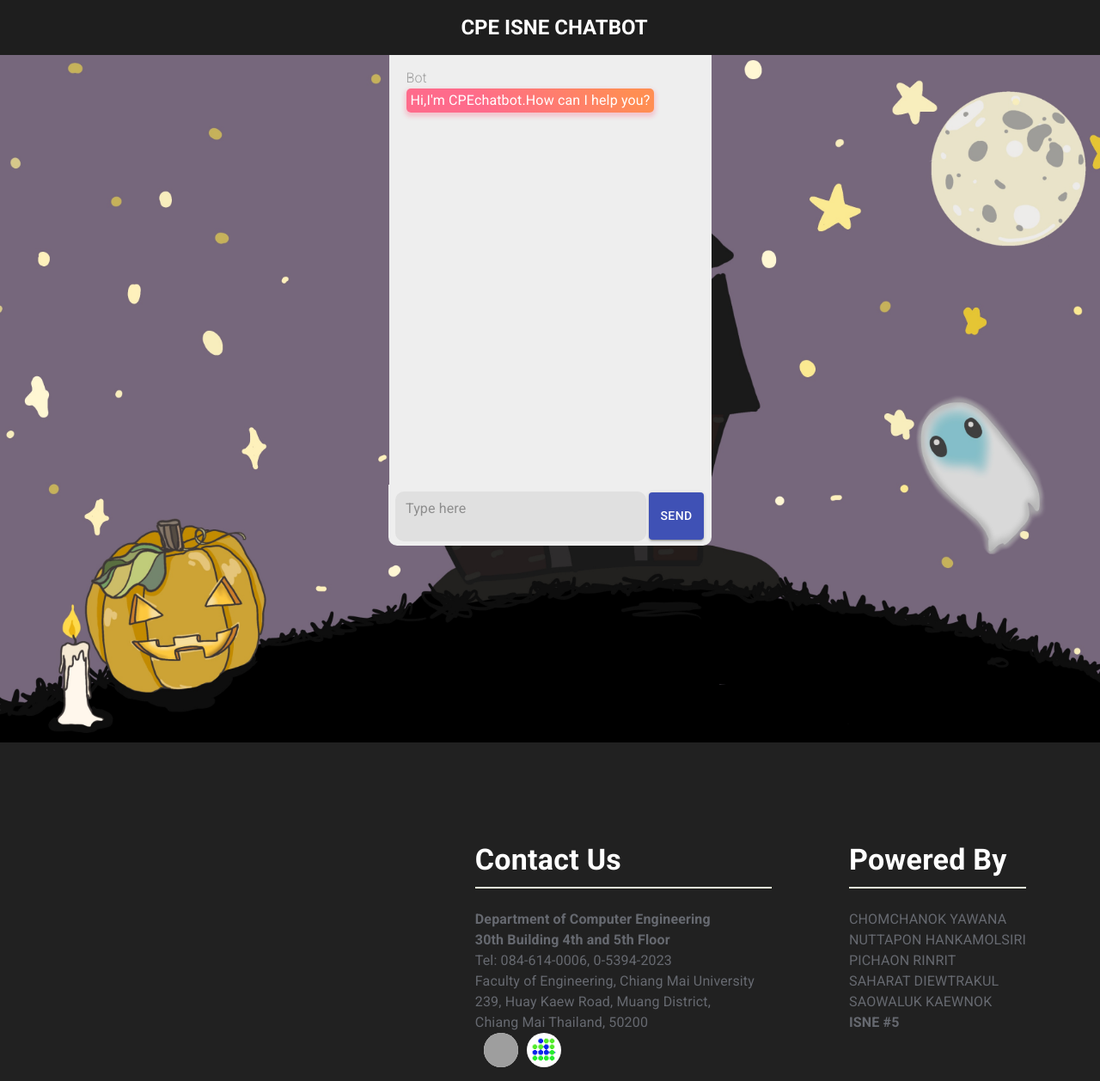
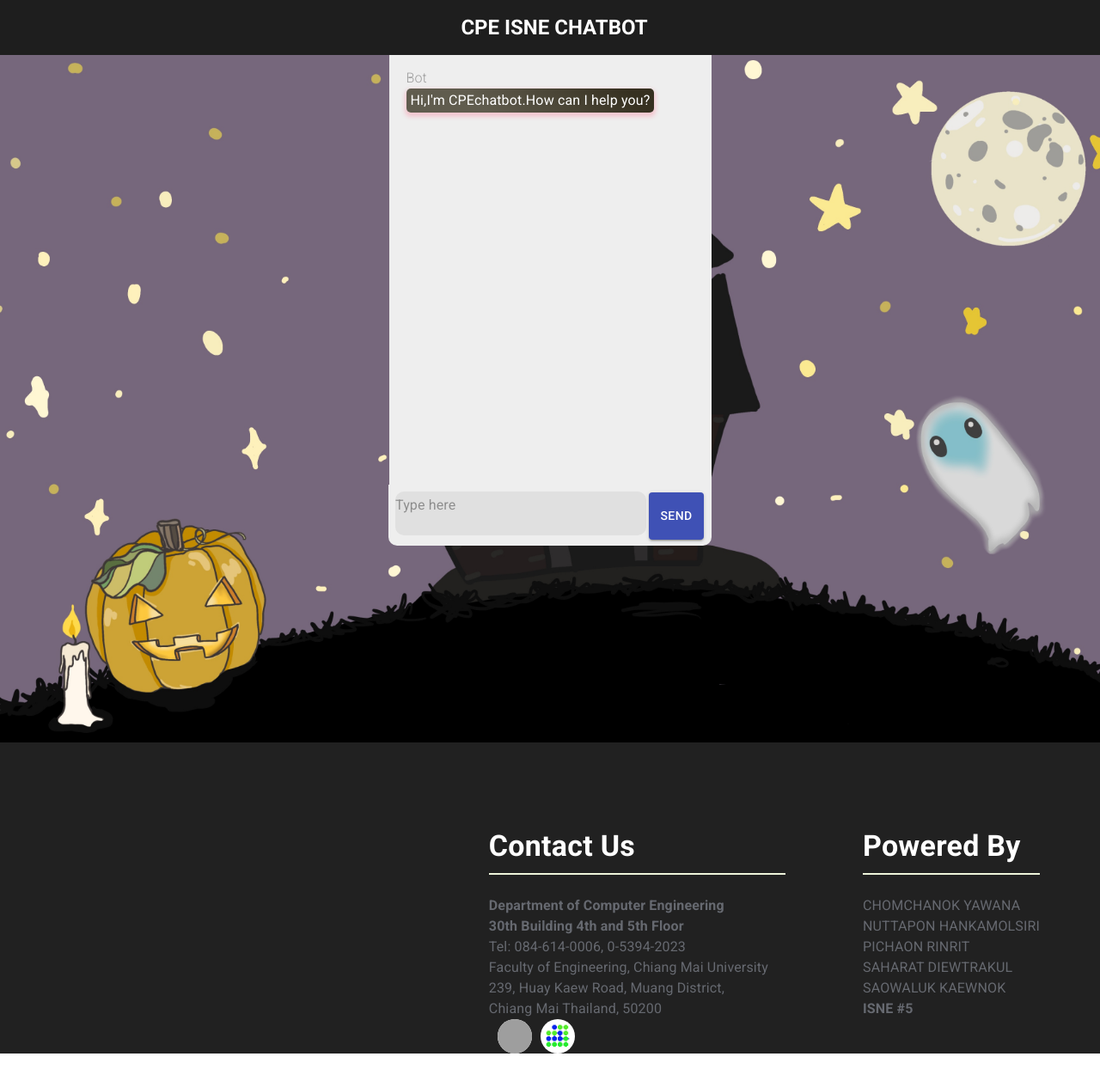
Before and after one commit to FkySaharat/CpeIsneChatbot, a React (Create React App) app: page / in a window 1280 px wide. Shown: the whole page at 86% size. After the commit the page ends 1226 px from the top, so only its background shows below. Built offline with nearby package versions, Linux system fonts and the light colour scheme; grey boxes are pictures that could not be loaded.

Commit message:
color change

```diff
--- a/package.json
+++ b/package.json
@@ -8,7 +8,8 @@
     "react": "^16.11.0",
     "react-dom": "^16.10.2",
     "react-scripts": "3.2.0",
-    "react-scroll": "^1.7.14"
+    "react-scroll": "^1.7.14",
+    "styled-components": "^4.4.1"
   },
   "scripts": {
     "start": "react-scripts start",
--- a/src/App.js
+++ b/src/App.js
@@ -1,6 +1,5 @@
 import React, { Component, Fragment } from 'react';
 import {Chatbot,Navbar,Footer} from './components';
-
 
 export default class extends Component{
   constructor(){
@@ -24,14 +23,22 @@
   };
 
   render(){
-    //const isMobile =this.state.width <= 500;
+    const isMobile =this.state.width <= 500;
+    console.log(this.state.width);
+
+
+    //if(this.state.width>500){
 
       return(
-      <Fragment>
+        <Fragment position="realtive">
           <Navbar/>
           <Chatbot/>
           <Footer/>
         </Fragment>
       );
+    //}
+    //else{
+
+    //}
   }
 }
--- a/src/components/Footer.jsx
+++ b/src/components/Footer.jsx
@@ -32,11 +32,11 @@
 
   },
   footer: {
-    padding: theme.spacing(2),
+    //padding: theme.spacing(2),
     marginTop: 'auto',
     backgroundColor: '#212121',
-    minWidth:"375px"
-
+    minWidth:"375px",
+    width:"100%"
   },
 
   avatar: {
@@ -82,7 +82,7 @@
 
   return (
     <div >
-      <Grid container  className={classes.names}>
+      <Grid container  className={classes.names} >
           <Grid  item s={6} className={classes.names} >
               <div>
                   <Typography variant="h4" className={classes.paper}>
--- a/src/components/chatbot.jsx
+++ b/src/components/chatbot.jsx
@@ -5,9 +5,10 @@
 //import bg from '../bgChatbot.png';
 import bgh from '../Halloween.jpg';
 import { Link, Element , Events, animateScroll as scroll, scrollSpy, scroller } from 'react-scroll'
+import styled from 'styled-components';
 
 import {Button,Grid, Box,InputBase} from "@material-ui/core";
-import { styled } from '@material-ui/core/styles';
+//import { styled } from '@material-ui/core/styles';
 
 
 const ShowMessagesbox = styled(Grid)({
@@ -17,7 +18,16 @@
   width:'375px',
   maxHeight:'500px',
   padding: '15px 20px',
+
 });
+
+const Small = styled.div`
+  width:100%;
+
+`;
+
+
+
 const InputMessagesbox = styled(Box)({
   minWidth:'360px',
   marginBottom:"20px",
@@ -96,7 +106,7 @@
 
       if(check){
         var attr=[]
-        if(para.length>150){
+        if(para.length>50){
           attr=[{mode:'bot',time:0,type:'overmessage',payload:'error'}];
           this.handleAddmessage(attr);
           this.scrollToWithContainer()
@@ -180,7 +190,9 @@
 
       return (
 
-        <Grid  container style={{position:"relative",height:'100vh',width:'100%',minWidth:"375px",backgroundImage:`url(${bgh})`,backgroundSize:"cover",backgroundPosition:"center center"}} direction="column"  alignItems="center">
+          //relative
+        <Grid  container style={{position:"relative",height:'100vh',width:'100%',minWidth:"375px",
+        backgroundImage:`url(${bgh})`,backgroundSize:"cover",backgroundPosition:"center center"}} direction="column"  alignItems="center">
 
             <ShowMessagesbox item id="scroll-container" style={{overflowY:"scroll"}}>
 
@@ -196,7 +208,7 @@
                   })}
             </ShowMessagesbox>
 
-            <InputMessagesbox  p={1} height={55}  display="flex" justifyContent="center">
+            <InputMessagesbox  p={1} height={55}  display="flex" justifyContent="center" >
               <Box  component="div" width="100%">
                 <CssTextField  id="standard-multiline-static" multiline rows="2"   name="InputMessage"  value={this.state.InputMessage}   variant="outlined" placeholder="Type here"  onKeyDown={this.handleKeyPress}    onChange={this.handleChange} style={{width:"100%"}} />
               </Box>
--- a/src/components/messages.jsx
+++ b/src/components/messages.jsx
@@ -6,7 +6,7 @@
 
 
 const Messagesbox = styled(Grid)({
-  background: 'linear-gradient(45deg, #FE6B8B 30%, #FF8E53 90%)',
+  //background: 'linear-gradient(45deg, #FE6B8B 30%, #FF8E53 90%)',
   border: 0,
   borderRadius: 5,
   boxShadow: '0 3px 5px 2px rgba(255, 105, 135, .3)',
@@ -72,7 +72,7 @@
                     <Box color="error.main" border={1} borderColor="error.main"
                     borderRadius={20} p="2px 8px" >
                         <Typography component="div" style={{wordBreak:"break-word" }}>
-                            Please!,do not type more than 150 characters
+                            Do not type more than 50 characters!
                         </Typography>
                     </Box>
                 </Box>
@@ -90,17 +90,41 @@
             );
 
         }
+        if(params.mode==="client"){
+            return(
+               <Box component="div">
+                <Messagesbox style={{background: 'linear-gradient(45deg, #FE6B8B 30%, #FF8E53 90%)'}}>
+                    <Typography component="div" style={{wordBreak:"break-word" }}>
+                        {params.payload}
+                    </Typography>
+                </Messagesbox>
+            </Box>
+            );
+
+        }
+        if(params.mode==='bot'){
+            return(
+                <Box component="div">
+                    <Messagesbox style={{background: 'linear-gradient(45deg, #605C4E 30%, #363020 90%)'}}>
+                        <Typography component="div" style={{wordBreak:"break-word" }}>
+                            {params.payload}
+                        </Typography>
+                    </Messagesbox>
+                </Box>
+            );
+        }
         else{
             return(
                 <Box component="div">
-                    <Messagesbox>
+                    <Messagesbox style={{background: 'linear-gradient(45deg, #605C4E 30%, #363020 90%)'}}>
                         <Typography component="div" style={{wordBreak:"break-word" }}>
                             {params.payload}
                         </Typography>
-                   </Messagesbox>
-               </Box>
+                    </Messagesbox>
+                </Box>
             );
         }
+
 
 }
 
@@ -118,7 +142,7 @@
             return(
             <div>
                 <Typography component="div"><Box textAlign="right" fontWeight="fontWeightLight" color="#9e9e9e">Me</Box></Typography>
-                <Box  display="flex" justifyContent="flex-end"  >
+                <Box display="flex" justifyContent="flex-end"  >
                         {image ? <Renderimage value={this.props.value.payload}/>:Rendermessage(this.props.value)}
                 </Box>
 
```
Also changed, not shown: 1 other file (tests, documents, lock files or other folders). Lines whose indentation alone changed are shown as unchanged.
